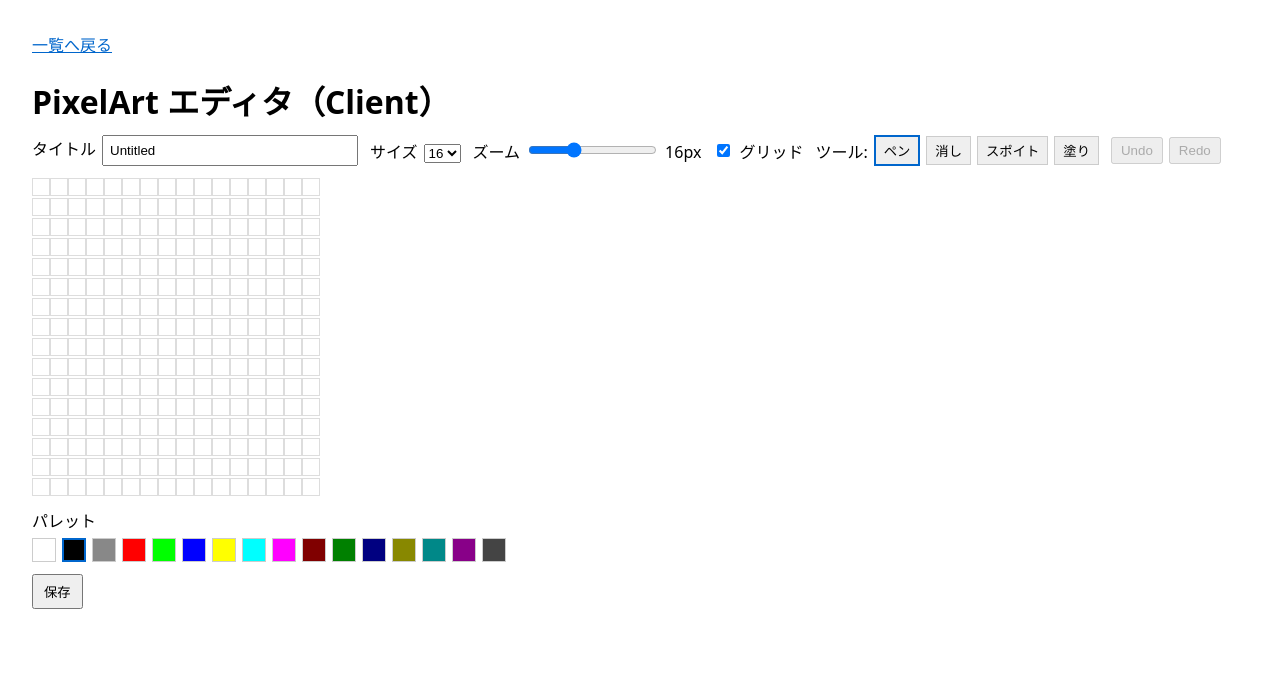
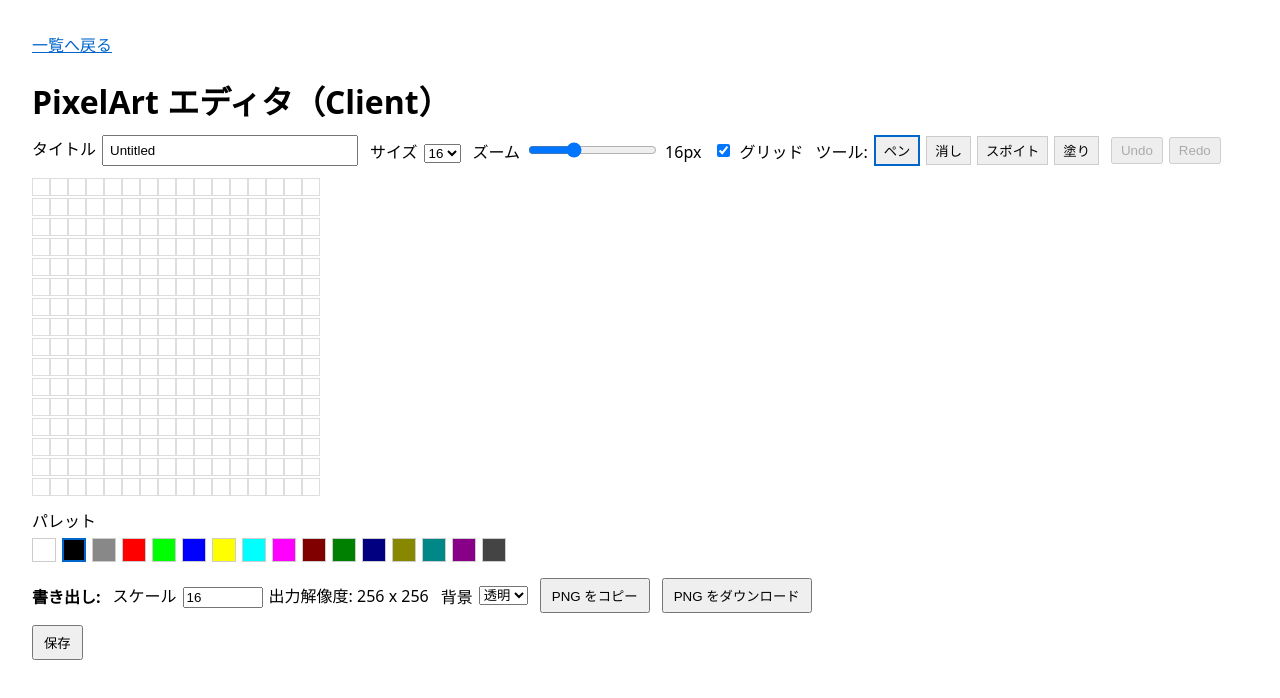
Before and after one commit to MyRusu/mydotgen, a Next.js app: page /editor in a window 1280 px wide. Shown: the top 698 px of the page. Built offline with nearby package versions, Linux system fonts and the light colour scheme; no server answers.

Commit message:
書き出し機能追加

```diff
--- a/src/components/editor/PixelArtEditor.tsx
+++ b/src/components/editor/PixelArtEditor.tsx
@@ -21,6 +21,9 @@ export default function PixelArtEditor(props: PixelArtEditorProps) {
   const [showGrid, setShowGrid] = useState<boolean>(true);
   const [tool, setTool] = useState<'pen' | 'eraser' | 'eyedropper' | 'fill'>('pen');
   const [color, setColor] = useState<number>(1); // パレットインデックス（0 は消し）
+  const [exportScale, setExportScale] = useState<number>(16);
+  const [exportBg, setExportBg] = useState<'transparent' | 'white'>('transparent');
+  const [exportMsg, setExportMsg] = useState<string>('');
 
   // Undo/Redo 履歴
   const [history, setHistory] = useState<number[][]>([props.pixels.slice()]);
@@ -162,6 +165,79 @@ export default function PixelArtEditor(props: PixelArtEditorProps) {
     setHistoryPtr(0);
   }
 
+  function hexToRgb(hex: string): { r: number; g: number; b: number } {
+    const m = /^#?([\da-f]{2})([\da-f]{2})([\da-f]{2})$/i.exec(hex);
+    if (!m) return { r: 255, g: 255, b: 255 };
+    return { r: parseInt(m[1], 16), g: parseInt(m[2], 16), b: parseInt(m[3], 16) };
+  }
+
+  function buildPngDataUrl(scale: number, bg: 'transparent' | 'white'): string {
+    const s = size;
+    const base = document.createElement('canvas');
+    base.width = s;
+    base.height = s;
+    const bctx = base.getContext('2d', { willReadFrequently: true })!;
+    const imgData = bctx.createImageData(s, s);
+    for (let y = 0; y < s; y++) {
+      for (let x = 0; x < s; x++) {
+        const idx = y * s + x;
+        const v = pixels[idx] ?? 0;
+        const { r, g, b } = hexToRgb(palette[v] ?? '#ffffff');
+        const off = idx * 4;
+        imgData.data[off + 0] = r;
+        imgData.data[off + 1] = g;
+        imgData.data[off + 2] = b;
+        imgData.data[off + 3] = bg === 'transparent' && v === 0 ? 0 : 255;
+      }
+    }
+    bctx.putImageData(imgData, 0, 0);
+
+    const out = document.createElement('canvas');
+    out.width = s * scale;
+    out.height = s * scale;
+    const octx = out.getContext('2d')!;
+    octx.imageSmoothingEnabled = false;
+    if (bg === 'white') {
+      octx.fillStyle = '#ffffff';
+      octx.fillRect(0, 0, out.width, out.height);
+    } else {
+      octx.clearRect(0, 0, out.width, out.height);
+    }
+    octx.drawImage(base, 0, 0, s, s, 0, 0, out.width, out.height);
+    return out.toDataURL('image/png');
+  }
+
+  async function handleCopyPng() {
+    try {
+      const dataUrl = buildPngDataUrl(exportScale, exportBg);
+      const res = await fetch(dataUrl);
+      const blob = await res.blob();
+      // @ts-ignore ClipboardItem may not be in lib dom for older TS
+      await navigator.clipboard.write([new ClipboardItem({ 'image/png': blob })]);
+      setExportMsg('PNG をクリップボードにコピーしました');
+      setTimeout(() => setExportMsg(''), 1500);
+    } catch (e) {
+      try {
+        const dataUrl = buildPngDataUrl(exportScale, exportBg);
+        await navigator.clipboard.writeText(dataUrl);
+        setExportMsg('PNG の Data URL をクリップボードにコピーしました');
+        setTimeout(() => setExportMsg(''), 1500);
+      } catch (e2) {
+        setExportMsg('コピーに失敗しました');
+      }
+    }
+  }
+
+  function handleDownloadPng() {
+    const dataUrl = buildPngDataUrl(exportScale, exportBg);
+    const a = document.createElement('a');
+    a.href = dataUrl;
+    a.download = `${title || 'pixel-art'}_${size}x${size}@${exportScale}.png`;
+    document.body.appendChild(a);
+    a.click();
+    a.remove();
+  }
+
   return (
     <div>
       <h1 style={{ marginBottom: 12 }}>PixelArt エディタ（Client）</h1>
@@ -271,6 +347,39 @@ export default function PixelArtEditor(props: PixelArtEditorProps) {
           ))}
         </div>
       </div>
+
+      <div style={{ marginTop: 16, display: 'flex', flexWrap: 'wrap', gap: 12, alignItems: 'center' }}>
+        <strong>書き出し:</strong>
+        <label>
+          <span style={{ marginRight: 6 }}>スケール</span>
+          <input
+            type="number"
+            min={1}
+            max={64}
+            step={1}
+            value={exportScale}
+            onChange={(e) => setExportScale(Math.max(1, Math.min(64, Number(e.target.value) || 1)))}
+            style={{ width: 72 }}
+          />
+          <span style={{ marginLeft: 6 }}>
+            出力解像度: {size * exportScale} x {size * exportScale}
+          </span>
+        </label>
+        <label style={{ display: 'inline-flex', alignItems: 'center', gap: 6 }}>
+          背景
+          <select value={exportBg} onChange={(e) => setExportBg(e.target.value as 'transparent' | 'white')}>
+            <option value="transparent">透明</option>
+            <option value="white">白</option>
+          </select>
+        </label>
+        <button type="button" onClick={handleCopyPng} style={{ padding: '6px 10px' }}>
+          PNG をコピー
+        </button>
+        <button type="button" onClick={handleDownloadPng} style={{ padding: '6px 10px' }}>
+          PNG をダウンロード
+        </button>
+        {exportMsg && <span style={{ color: '#090' }}>{exportMsg}</span>}
+      </div>
     </div>
   );
 }
```
Also changed, not shown: 1 other file (tests, documents, lock files or other folders).
